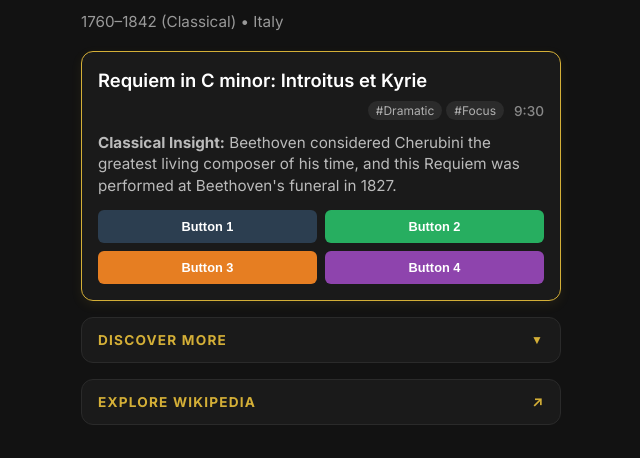
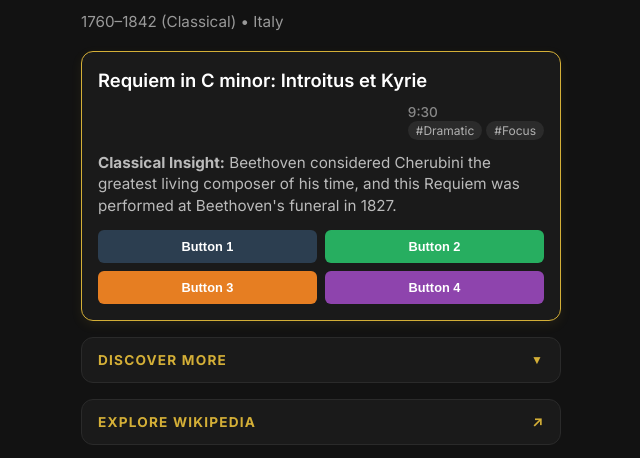
Before and after one commit to myquietapps/classics-in-7, a plain HTML site: page index.html in a window 1280 px wide. Shown: the part 82-540 px from the top of the page, without its empty margins (319-959 px from the left). Drawn offline with Linux system fonts and the light colour scheme.

Commit message:
Update index.html

```diff
--- a/index.html
+++ b/index.html
@@ -18,12 +18,12 @@
             <!-- Tytuł na samej górze -->
             <h3 id="main-track-title" class="main-track-title"></h3>
 
-            <!-- Pasek pod tytułem: pusty po lewej, czas i tagi razem po prawej -->
+            <!-- Pasek pod tytułem: czas na górze, tagi pod nim po prawej stronie -->
             <div class="main-track-sub-header">
                 <div></div>
-                <div class="track-right-side">
+                <div class="track-right-column">
+                    <span id="main-track-duration" class="track-duration"></span>
                     <div id="main-track-moods" class="mood-tags-container-right"></div>
-                    <span id="main-track-duration" class="track-duration"></span>
                 </div>
             </div>
 
```
